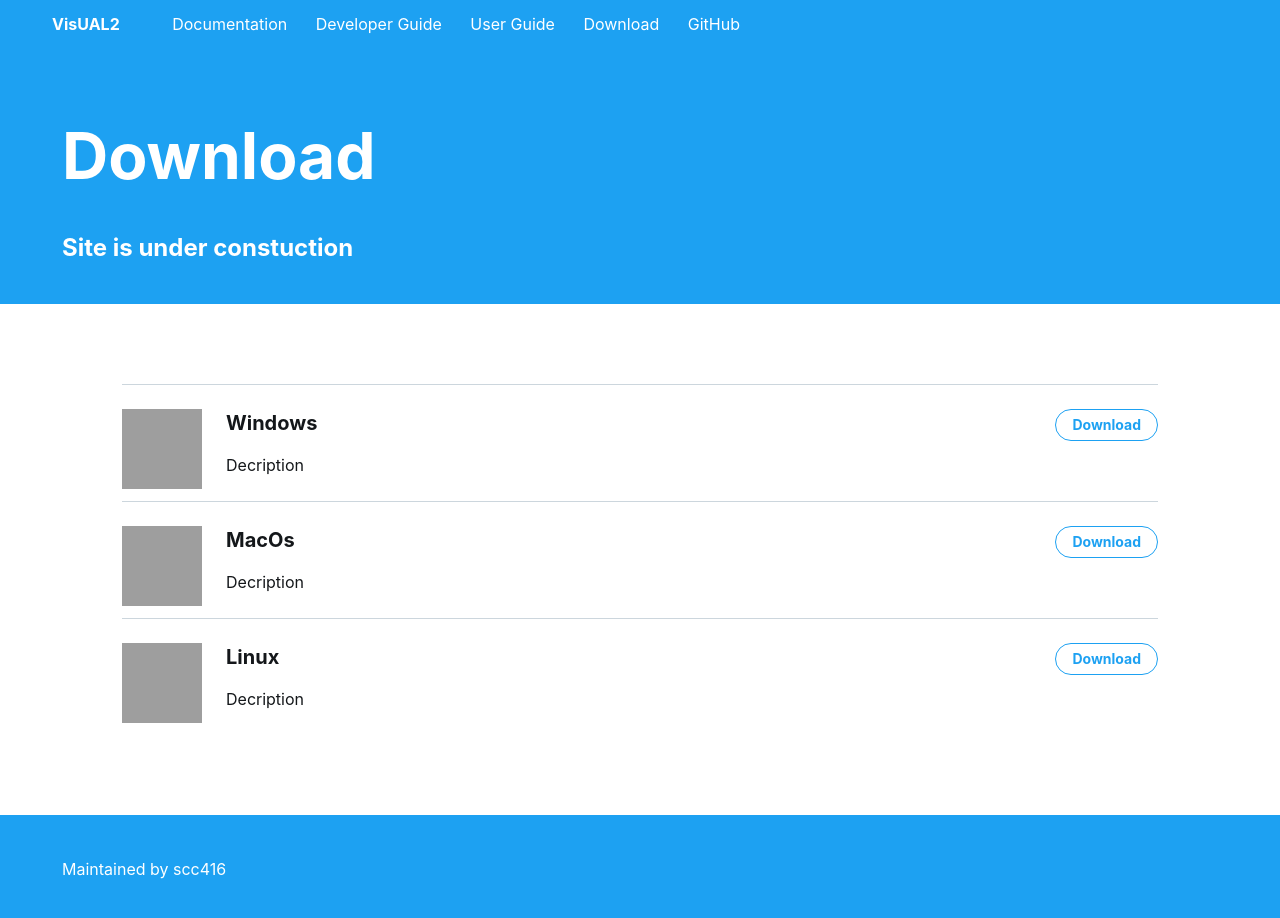
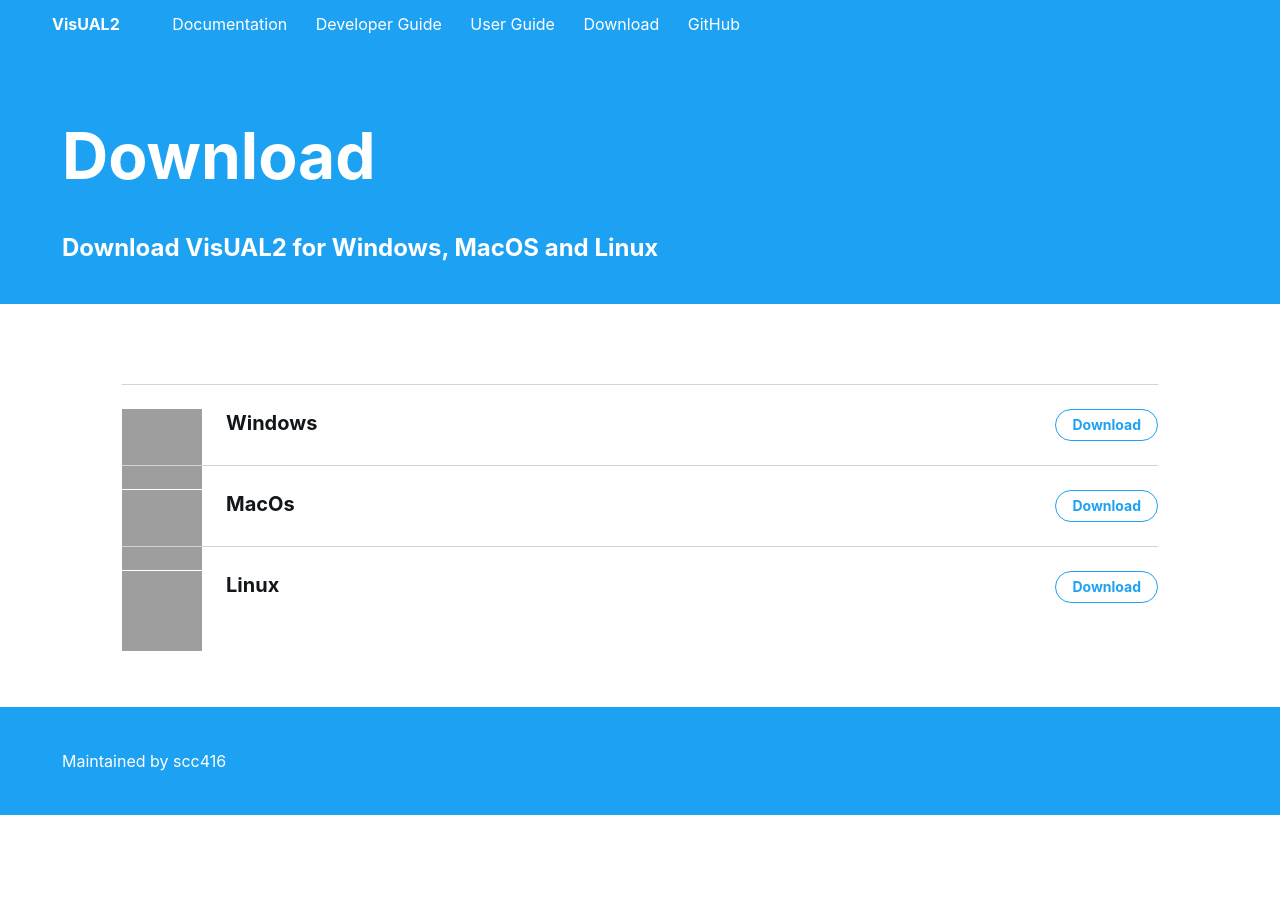
Before and after one commit to scc416/VisUAL2-doc, a Jekyll site: the page built from download.html, in a window 1280 px wide and 923 px high. Shown: the top 918 px of the window. Built offline with Jekyll 4.4.1, drawn with Linux system fonts in a browser that asks for light colours; grey boxes are pictures that could not be loaded.

Commit message:
Update download.html

```diff
--- a/download.html
+++ b/download.html
@@ -8,7 +8,7 @@ custom_css: memberships.css
     <div class="Grid container">
         <div id="header-text" class="Grid-cell">
             <h1 class="large-title">Download</h1>
-            <h1 class="squad-subheading">Site is under constuction</h1>
+            <h1 class="squad-subheading">Download VisUAL2 for Windows, MacOS and Linux</h1>
         </div>
     </div>
 </div>
@@ -27,7 +27,7 @@ custom_css: memberships.css
                 </div>
 
                 <!-- Description -->
-                <p>Decription</p>
+<!--                <p>Decription</p>-->
 
                 <!-- Visit website -->
                 <a href="https://github.com/scc416/Visual2/releases/download/1.7.0/VisUAL2.Setup.1.7.0.exe">
@@ -46,10 +46,11 @@ custom_css: memberships.css
                 </div>
 
                 <!-- Description -->
-                <p>Decription</p>
+<!--                <p>Decription</p>-->
 
                 <!-- Visit website -->
-                <button onclick="window.open('{{ item["website"] }}')" type="button" class="Button">Download</button>
+                <a href="https://github.com/scc416/Visual2/releases/download/1.7.0/VisUAL2-1.7.0-mac.zip">
+                    <button type="button" class="Button">Download</button></a>
 
 
         </div>
@@ -65,10 +66,11 @@ custom_css: memberships.css
                 </div>
 
                 <!-- Description -->
-                <p>Decription</p>
+<!--                <p>Decription</p>-->
 
                 <!-- Visit website -->
-                <button onclick="window.open('{{ item["website"] }}')" type="button" class="Button">Download</button>
+                <a href="https://github.com/scc416/Visual2/releases/download/1.7.0/VisUAL2.1.7.0.AppImage">
+                    <button type="button" class="Button">Download</button></a>
 
 
                 </div>
```
